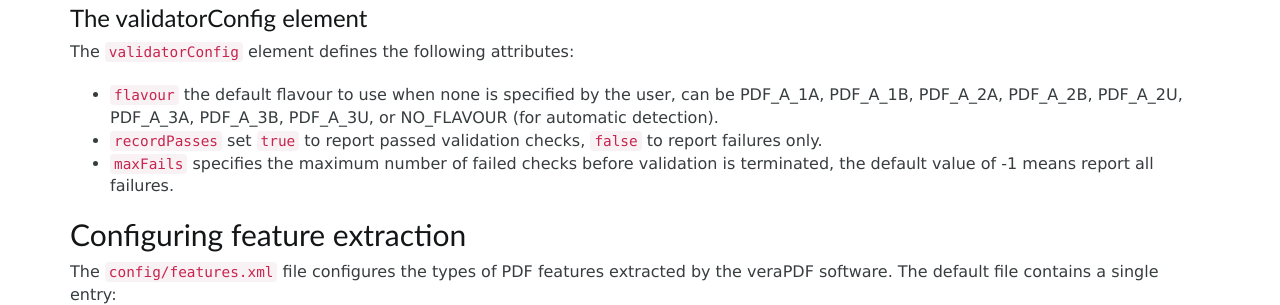
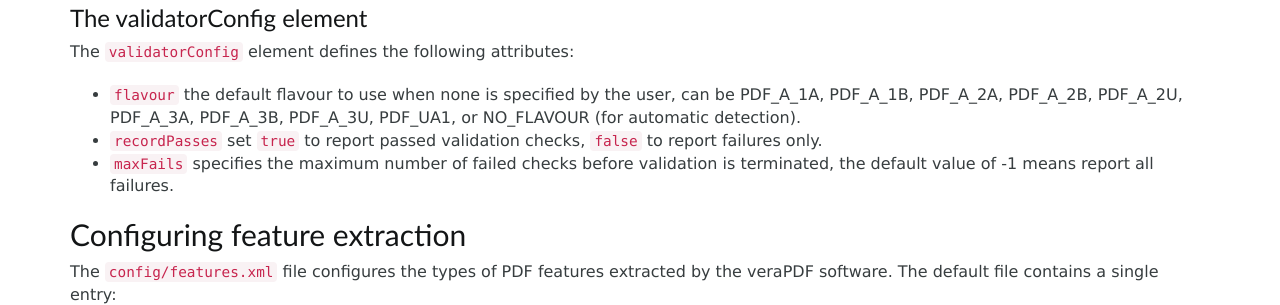
Before and after one commit to veraPDF/veraPDF.github.io, a Jekyll site: the page built from cli/config/index.md, in a window 1280 px wide and 900 px high, scrolled down 2626 px. Shown: the part 175-480 px from the top of the window. Built offline with Jekyll 4.4.1, drawn with Linux system fonts in a browser that asks for light colours; nearby versions of some CDN libraries; some of the changed text lies outside the part shown.

```diff
--- a/cli/config/index.md
+++ b/cli/config/index.md
@@ -138,7 +138,7 @@ The default validation config file contains:
 ### <a name="validatorConfig"></a> The validatorConfig element
 The `validatorConfig` element defines the following attributes:
 
-- `flavour` the default flavour to use when none is specified by the user, can be PDF_A_1A, PDF_A_1B, PDF_A_2A, PDF_A_2B, PDF_A_2U, PDF_A_3A, PDF_A_3B, PDF_A_3U, or NO_FLAVOUR (for automatic detection).
+- `flavour` the default flavour to use when none is specified by the user, can be PDF_A_1A, PDF_A_1B, PDF_A_2A, PDF_A_2B, PDF_A_2U, PDF_A_3A, PDF_A_3B, PDF_A_3U, PDF_UA1, or NO_FLAVOUR (for automatic detection).
 - `recordPasses` set `true` to report passed validation checks, `false` to report failures only.
 - `maxFails` specifies the maximum number of failed checks before validation is terminated, the default value of -1 means report all failures.
 
```
Also changed, not shown: other parts of cli/config/index.md (+0 -3 lines).
